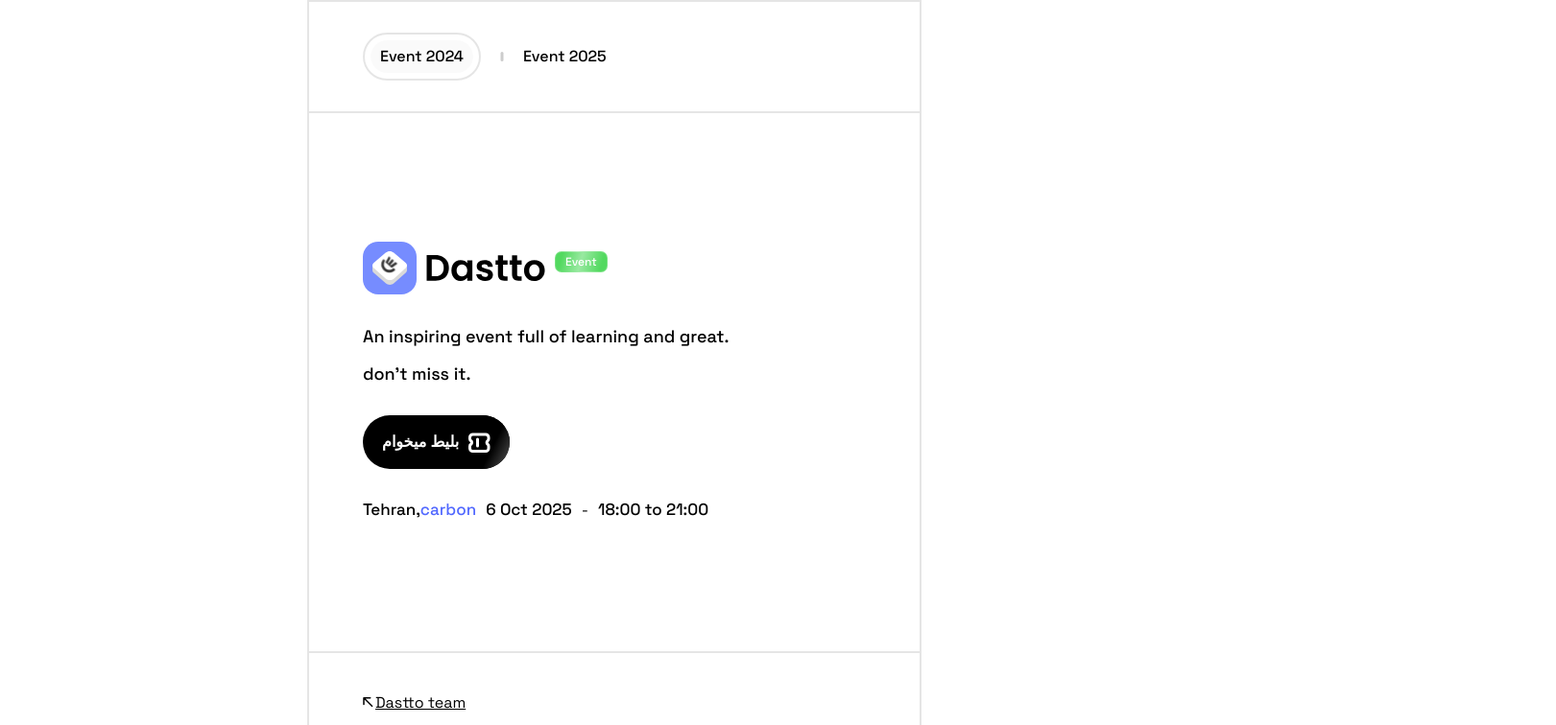
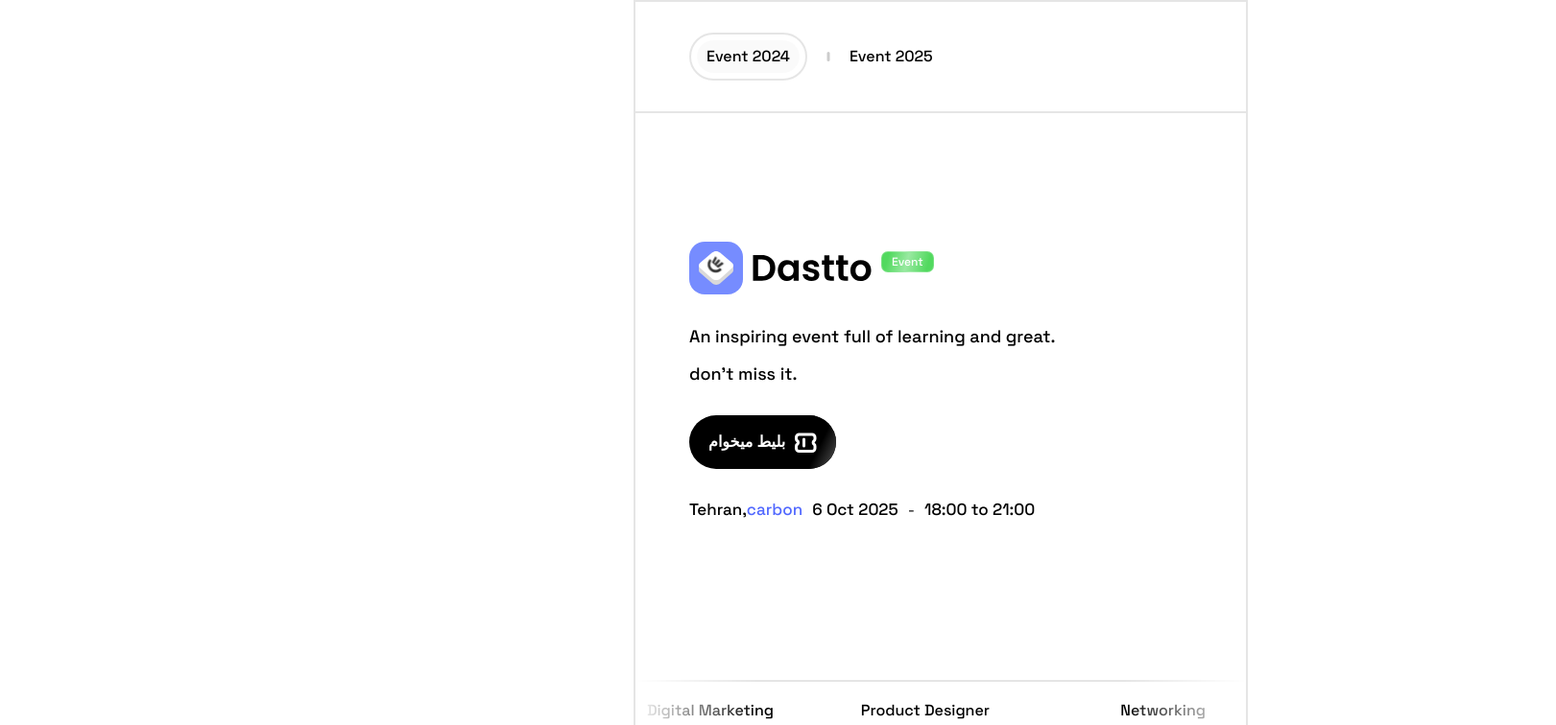
Before and after one commit to Dastto/Dassto-Event, a Next.js app: page / in a window 1280 px wide. Shown: the top 756 px of the page at 96% size, 1621 px wide, since content can reach past the window. Built offline with nearby package versions, Linux system fonts and the light colour scheme.

Commit message:
add MarqueeText

```diff
--- a/package.json
+++ b/package.json
@@ -3,8 +3,8 @@
   "version": "0.1.0",
   "private": true,
   "scripts": {
-    "dev": "next dev --turbopack",
-    "build": "next build --turbopack",
+    "dev": "next dev",
+    "build": "next build",
     "start": "next start",
     "lint": "eslint"
   },
--- /dev/null
+++ b/src/components/molecules/MarqueeText.tsx
@@ -0,0 +1,34 @@
+import React from 'react'
+
+function MarqueeText() {
+  return (
+        <div className="container py-[30px] flex items-center justify-center border-t-2 border-b-2 border-border">
+            <p className="itemRight item1 text-black font-spaceGrotesk text-[16px] font-medium">
+              Graphic Designer
+            </p>
+            <p className="itemRight item2 text-black font-spaceGrotesk text-[16px] font-medium">
+              UI UX Designer
+            </p>
+            <p className="itemRight item3 text-black font-spaceGrotesk text-[16px] font-medium">
+              UX Writer
+            </p>
+            <p className="itemRight item4 text-black font-spaceGrotesk text-[16px] font-medium">
+              Networking
+            </p>
+            <p className="itemRight item5 text-black font-spaceGrotesk text-[16px] font-medium">
+              Product Designer
+            </p>
+            <p className="itemRight item6 text-black font-spaceGrotesk text-[16px] font-medium">
+              Digital Marketing
+            </p>
+            <p className="itemRight item7 text-black font-spaceGrotesk text-[16px] font-medium">
+              Programmer
+            </p>
+            <p className="itemRight item8 text-black font-spaceGrotesk text-[16px] font-medium">
+              Product Maneger
+            </p>
+        </div>
+  )
+}
+
+export default MarqueeText
--- a/src/components/templates/HomeTemplate.tsx
+++ b/src/components/templates/HomeTemplate.tsx
@@ -1,9 +1,11 @@
 import HeroSection from '@/organisms/HeroSection'
+import MarqueeText from '@/components/molecules/MarqueeText'
 
 function HomeTemplate() {
   return (
     <div className='flex items-center justify-center flex-col gap-[30px]'>
         <HeroSection />
+        <MarqueeText />
     </div>
   )
 }
--- a/src/styles/globals.css
+++ b/src/styles/globals.css
@@ -18,6 +18,15 @@
   --color-bg-button-Gray: var(--bg-button-Gray);
   --font-spaceGrotesk: var(--font-spaceGrotesk);
   --font-IRANYekanXNoEn: var(--font-IRANYekanXNoEn);
+}
+
+html,
+body {
+  scroll-behavior: smooth;
+}
+
+body {
+  overflow-x: hidden;
 }
 
 /* left to right style */
@@ -84,3 +93,52 @@
     left: 150%;
   }
 }
+
+
+/* marquee */
+
+.container {
+  width: 100%;
+  overflow-x: hidden;
+  max-width: 1536px;
+  height: auto;
+  mask-image: linear-gradient(
+    to right,
+    rgba(0, 0, 0, 0),
+    rgba(0, 0, 0, 1) 20%,
+    rgba(0, 0, 0, 1) 80%,
+    rgba(0, 0, 0, 0)
+  );
+}
+
+.itemLeft,
+.itemRight {
+  width: max-content;
+  height: max-content;
+  position: absolute;
+  animation: 30s linear infinite;
+}
+
+.itemLeft {
+  left: 1600px;
+  animation-name: sLeft;
+}
+.itemRight {
+  right: 1600px;
+  animation-name: sRight;
+}
+
+@keyframes sLeft {
+  to {left: -200px;}}
+
+@keyframes sRight {
+  to {right: -200px;}}
+
+.item1 {animation-delay: -26.25s;}
+.item2 {animation-delay: -22.5s;}
+.item3 {animation-delay: -18.75s;}
+.item4 {animation-delay: -15s;}
+.item5 {animation-delay: -11.25s;}
+.item6 {animation-delay: -7.5s;}
+.item7 {animation-delay: -3.75s;}
+.item8 {animation-delay: 0s;}
```
